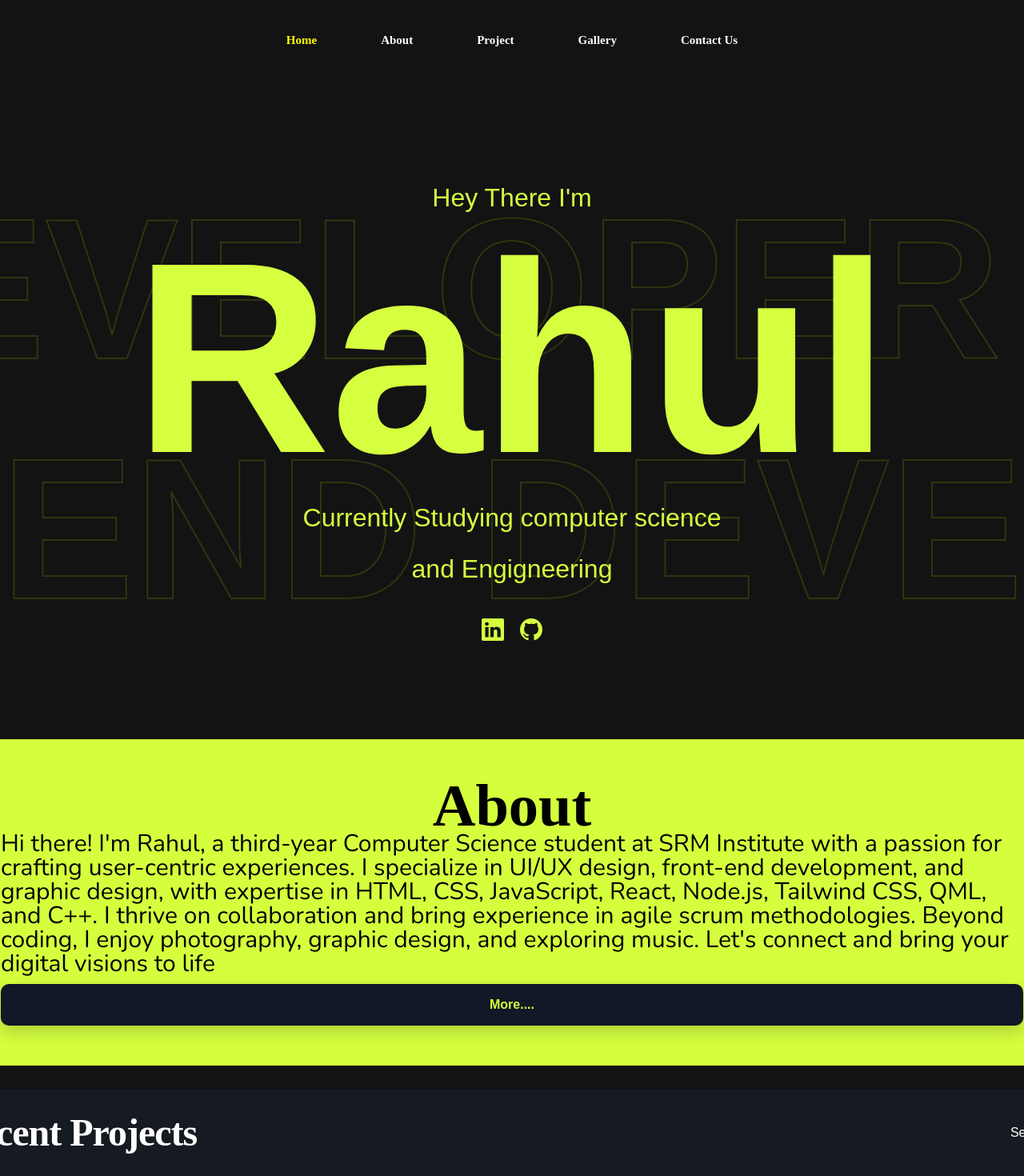
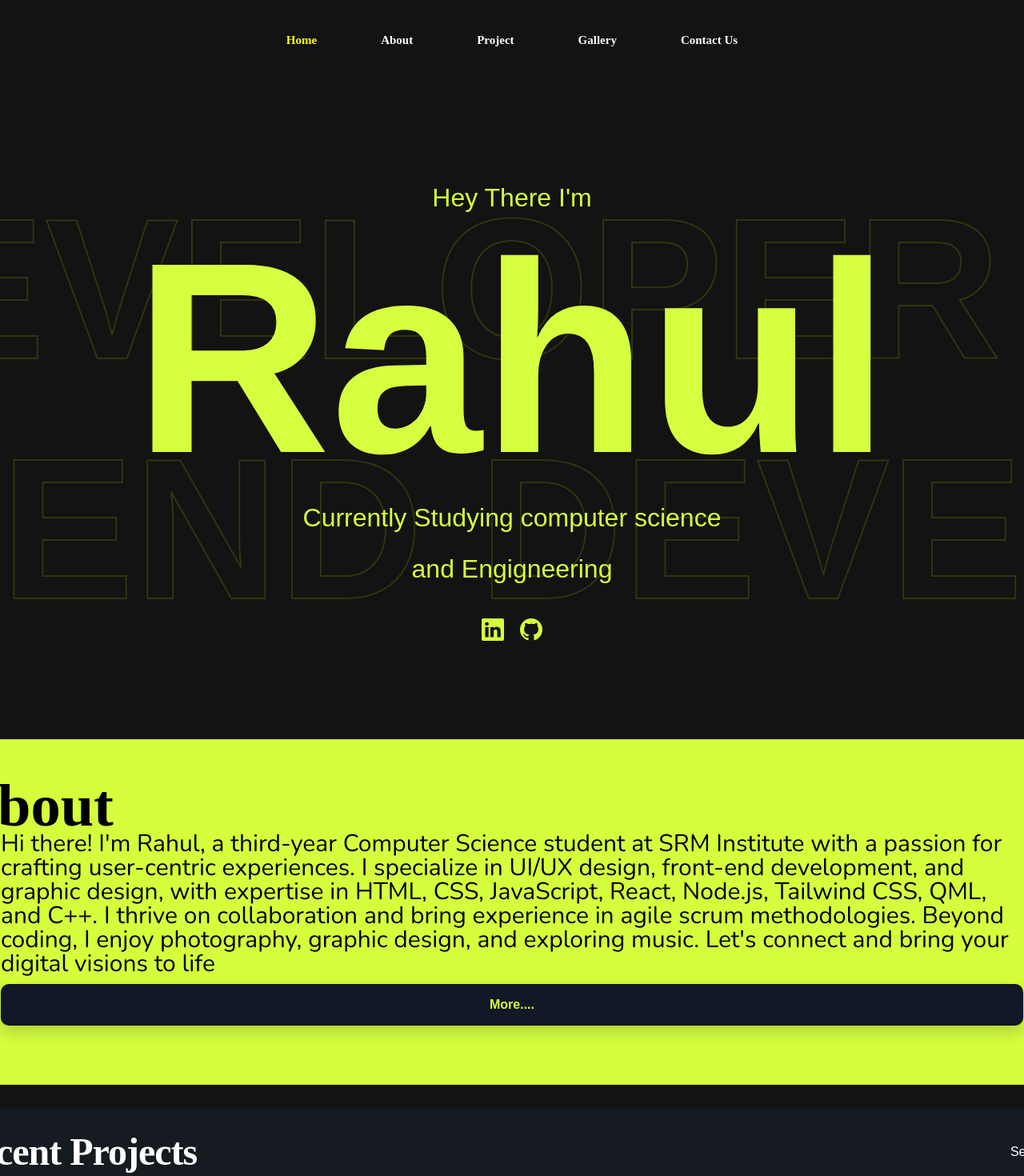
Before and after one commit to LakshmiNarayana09/Portfolio-app, a React (Vite) app: page / in a window 1280 px wide. Shown: the top 1470 px of the page at 80% size. Built offline with nearby package versions, Linux system fonts and the light colour scheme.

Commit message:
about updated

```diff
--- a/src/components/home/about/About.module.css
+++ b/src/components/home/about/About.module.css
@@ -1,7 +1,6 @@
 .about{
     width: 1478px;
-    height: 432.21319580078125;
-    opacity: 1;
+    height: 432.21319580078125px;
     gap: 10px;
     padding-top: 50px;
     padding-right: 100px;
@@ -12,8 +11,8 @@
     border-radius: 10px;
 }
 .about h1{
-    width: 83;
-    height: 66;
+    width: 83px;
+    height: 66px;
     opacity: 1;
     display: flex;
     justify-content: center;
```
